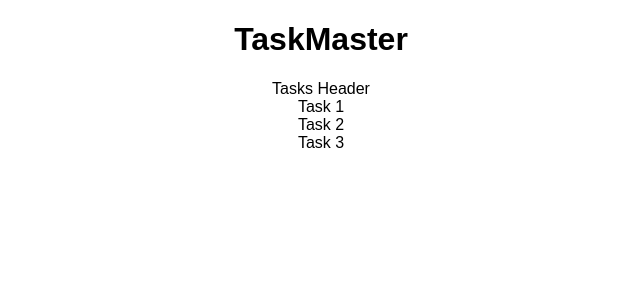
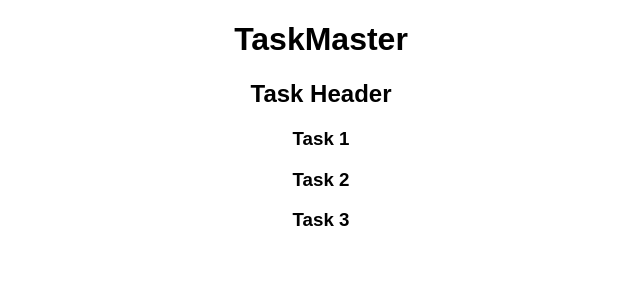
Before and after one commit to bcreigh/taskmaster-draft, a React (Create React App) app: page / in a window 1280 px wide. Shown: the top 300 px of the page, without its empty margins (319-959 px from the left). Built offline with nearby package versions, Linux system fonts and the light colour scheme.

Commit message:
Added Task Component

```diff
--- /dev/null
+++ b/src/components/Task.js
@@ -0,0 +1,11 @@
+import React from 'react';
+
+const Task = (props) => {
+  return (
+    <div>
+      <h3>{props.task}</h3>
+    </div>
+  )
+}
+
+export default Task;
--- a/src/components/Tasks.js
+++ b/src/components/Tasks.js
@@ -1,18 +1,19 @@
 import React, {Component} from 'react';
+
+import Task from './Task';
 
 class Tasks extends Component {
   state = {}
   render() {
     return (
       <div>
-        <div>Tasks Header</div>
-        <div>Task 1</div>
-        <div>Task 2</div>
-        <div>Task 3</div>
+        <h2>Task Header</h2>
+        <Task task='Task 1'/>
+        <Task task='Task 2'/>
+        <Task task='Task 3'/>
       </div>
     )
   }
 }
-//test
 
 export default Tasks;
```
